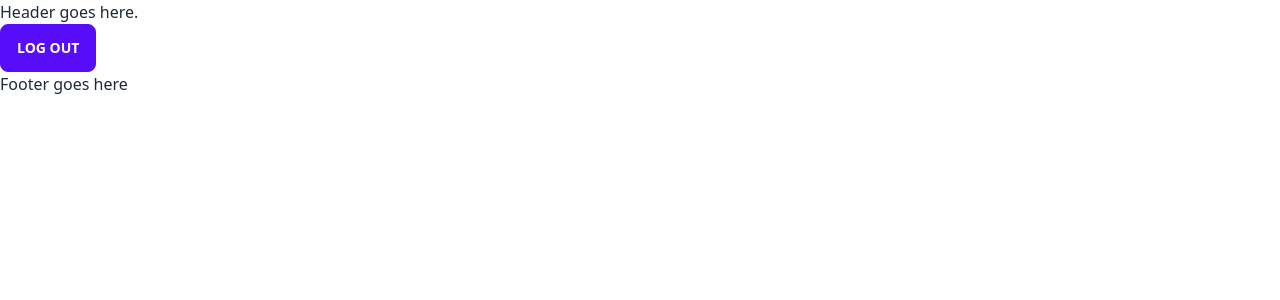
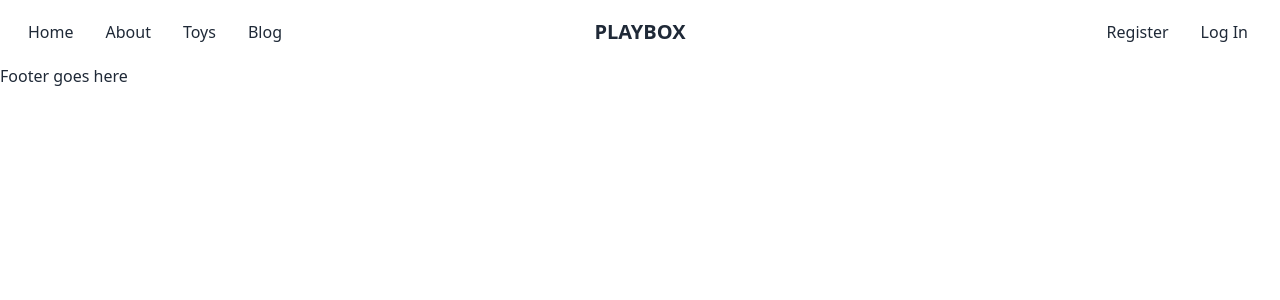
Before and after one commit to MarzukaaZaki/playbox-client, a React (Vite) app: page / in a window 1280 px wide. Shown: the top 300 px of the page. Built offline with nearby package versions, Linux system fonts and the light colour scheme; no server answers.

Commit message:
Added Navbar with conditional user photo and links

```diff
--- a/src/pages/shared/Header/Header.jsx
+++ b/src/pages/shared/Header/Header.jsx
@@ -1,24 +1,94 @@
 import React, { useContext } from 'react';
 import { AuthContext } from '../../../providers/AuthProviders';
+import { Link } from 'react-router-dom';
+import pic from '../../../assets/user.jpg'
+import { Tooltip } from 'daisyui';
 
 const Header = () => {
-    const {user, logOut} = useContext(AuthContext);
-    const handleLogOut = () =>{
+    const { user, logOut } = useContext(AuthContext);
+    const handleLogOut = () => {
         logOut()
-        .then(()=>{})
-        .catch(error => console.log(error.message))
+            .then(() => { })
+            .catch(error => console.log(error.message))
     }
     return (
         <div>
-            <h2>Header goes here.</h2>
-            {user ?
-                <div>
-                    Hello, {user.displayName}
-                </div>:
-                ''
+            <div className="navbar bg-base-100">
+                <div className="navbar-start hidden lg:flex">
+                    <ul className="menu menu-horizontal px-1">
+                        <li><Link>Home</Link></li>
+                        <li><Link>About</Link></li>
+                        <li><Link>Toys</Link></li>
+                        <li><Link>Blog</Link></li>
 
-            }
-            <button className='btn btn-primary' onClick={handleLogOut}>Log Out</button>
+                    </ul>
+                </div>
+                <div className="navbar-center">
+                    <div className="dropdown">
+                        <label tabIndex={0} className="btn btn-ghost lg:hidden">
+                            <svg xmlns="http://www.w3.org/2000/svg" className="h-5 w-5" fill="none" viewBox="0 0 24 24" stroke="currentColor"><path strokeLinecap="round" strokeLinejoin="round" strokeWidth="2" d="M4 6h16M4 12h8m-8 6h16" /></svg>
+                        </label>
+                        <ul tabIndex={0} className="menu menu-compact dropdown-content mt-3 p-2 shadow bg-base-100 rounded-box w-52">
+                            <li><a>Home</a></li>
+                            <li><a>About</a></li>
+                            <li><a>Toys</a></li>
+                            <li><a>Blog</a></li>
+
+                            <li><a>See My Toys</a></li>
+                            <li><a>Add New Toy</a></li>
+
+
+                        </ul>
+                    </div>
+                    <a className="btn btn-ghost normal-case text-xl">PLAYBOX</a>
+                </div>
+                <div className="navbar-end">
+
+                    { user ?
+                        <div>
+                            <label tabIndex={0} className="btn btn-ghost btn-circle avatar">
+                                <div className="w-10 rounded-full me-2" >
+
+                                    <img src={user.photoURL} className='tooltip text-black' data-tip ={user.displayName}/>
+
+
+                                </div>
+                            </label>
+
+
+
+                            <div className="dropdown dropdown-end">
+                                <label tabIndex={0} className="btn btn-secondary">
+                                    Choose an Action
+                                </label>
+                                <ul tabIndex={0} className="menu menu-compact dropdown-content p-2 shadow bg-base-100 rounded-box w-52">
+                                    <li><Link>See My Toys</Link></li>
+                                    <li><Link>Add New Toy</Link></li>
+                                    <li><Link onClick={handleLogOut}>Logout</Link></li>
+                                </ul>
+                            </div>
+                        </div>
+                        :
+                        <div>
+                            <Link to='/register' className='me-8'>Register</Link>
+                            <Link to='/login' className='me-6'>Log In</Link>
+                        </div>
+
+                    }
+
+
+
+
+
+
+
+                </div>
+            </div>
+
+
+
+
+
 
         </div>
     );
```
Also changed, not shown: 1 other file (tests, documents, lock files or other folders).
